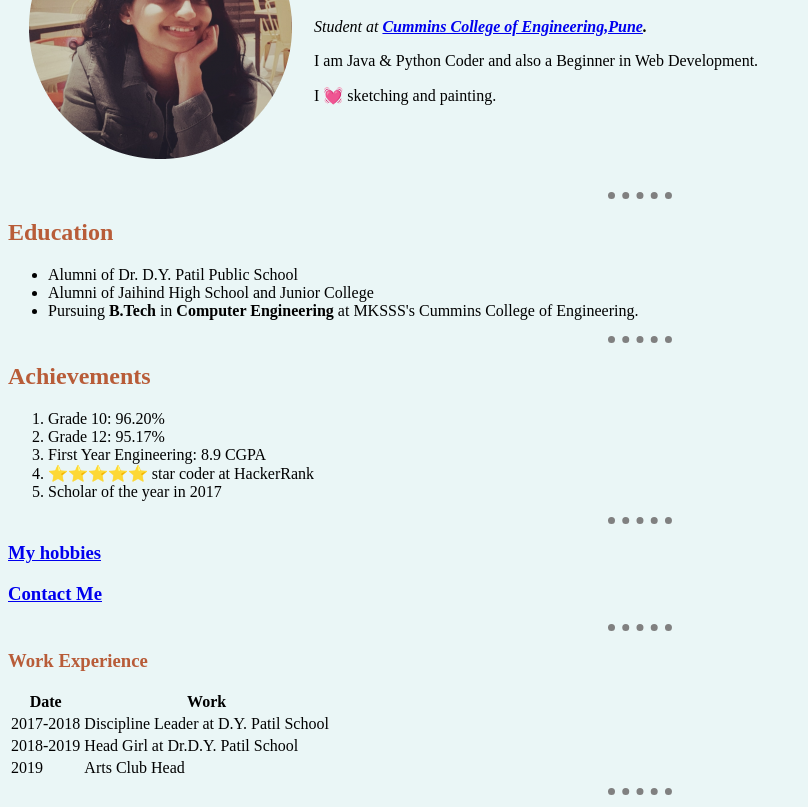
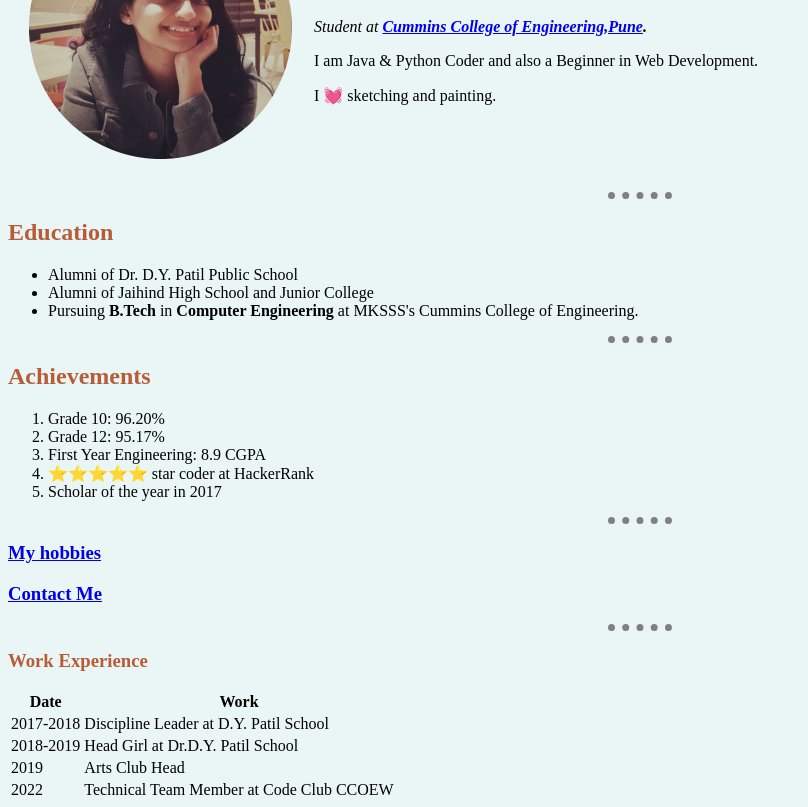
Before and after one commit to SmakshiA/cv2, a plain HTML site: page index.html in a window 1280 px wide. Shown: the part 141-948 px from the top of the page, without its empty margins (0-808 px from the left). Drawn offline with Linux system fonts and the light colour scheme.

Commit message:
Update index.html

```diff
--- a/index.html
+++ b/index.html
@@ -58,6 +58,10 @@
       <td>2019</td>
       <td>Arts Club Head</td>
     </tr>
+    <tr>
+      <td>2022</td>
+      <td>Technical Team Member at Code Club CCOEW</td>
+    </tr>
   </table>
   <hr>
   <h3>Skills</h3>
```
